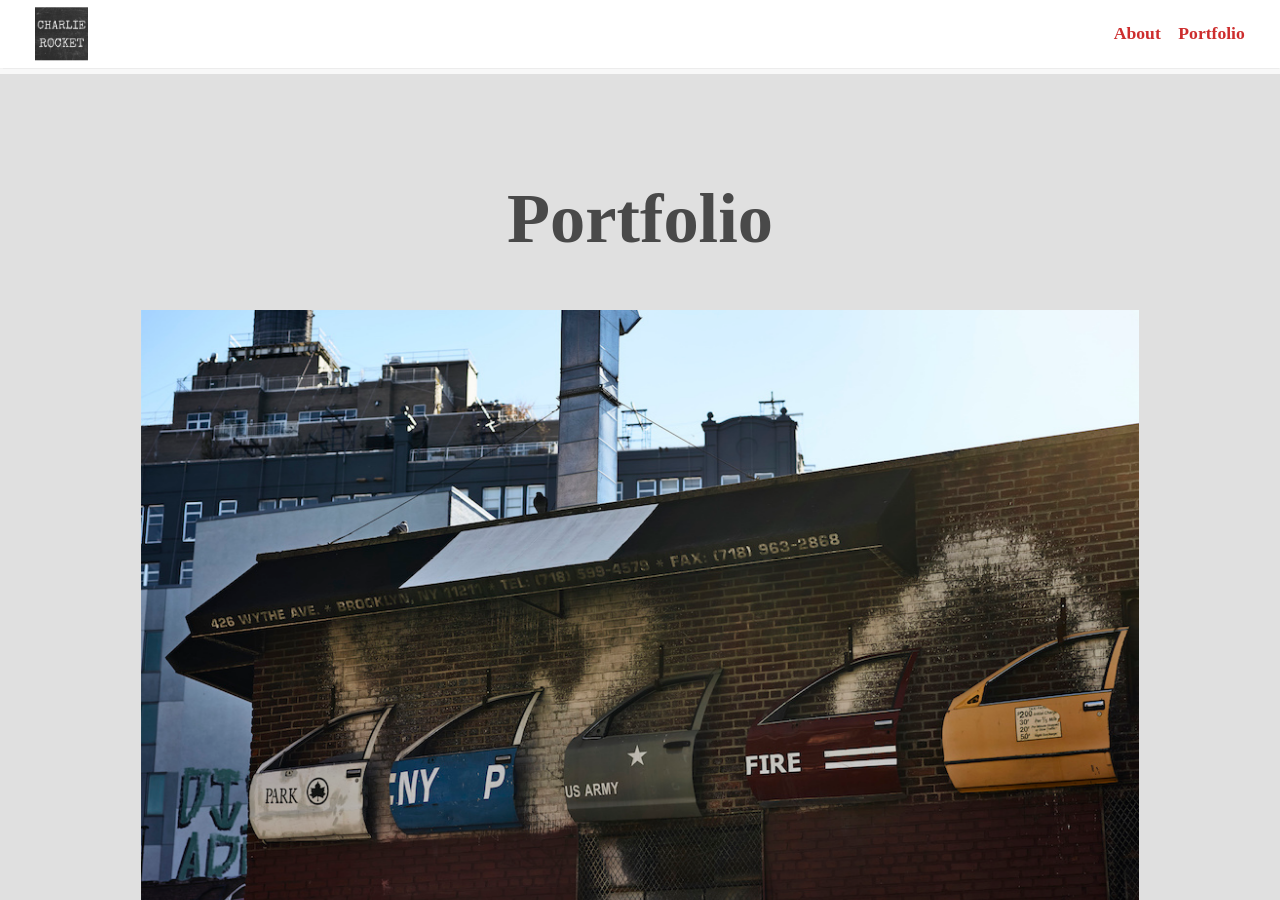
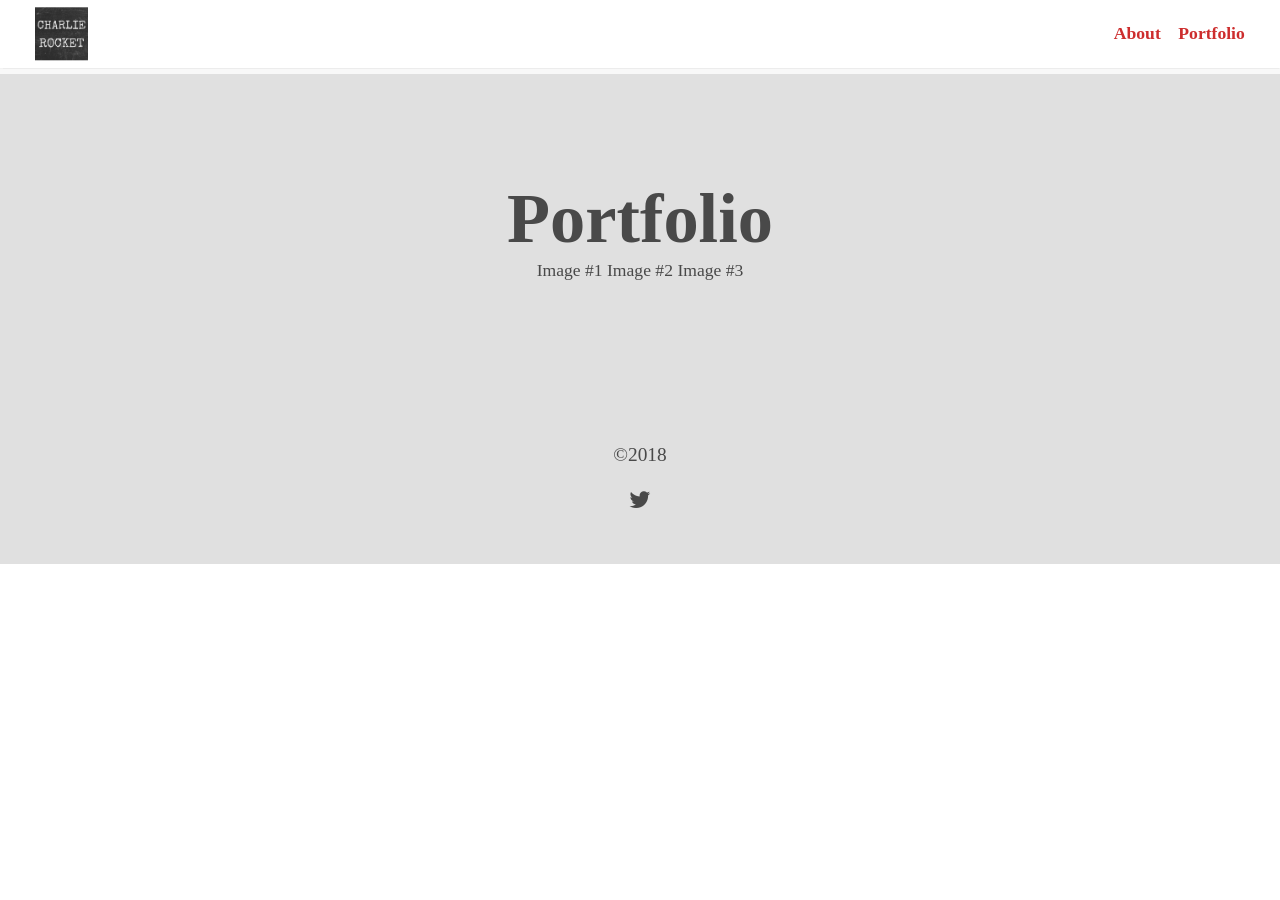
Before and after one commit to charlesrocket/photography, a Jekyll site: the page built from index.html, in a window 1280 px wide and 900 px high, scrolled down 1350 px. Built offline with Jekyll 4.4.1, drawn with Linux system fonts in a browser that asks for light colours; some web fonts are replaced; after the commit the page ends 1914 px from its top, so only the background shows below that.

Commit message:
add test content

```diff
--- a/index.html
+++ b/index.html
@@ -27,28 +27,9 @@ layout: default
 
 <section id="portfolio" class="section-padding bg-alpha">
   <div class="grid--double">
-    <h1 class="section-header">Portfolio</h1>
-    <div class="portfolio-carousel owl-carousel wow fadeIn">
-      <div>
-        <figure>
-          <img src="{{ '/assets/images/portfolio-1.jpg' | relative_url }}" alt="Portfolio Item"/>
-        </figure>
+    <h1 class="section-header">Portfolio</h1><center>
+    <a href="assets/images/portfolio-1.jpg" data-lightbox="roadtrip">Image #1</a>
+    <a href="assets/images/portfolio-2.jpg" data-lightbox="roadtrip">Image #2</a>
+    <a href="assets/images/portfolio-3.jpg" data-lightbox="roadtrip">Image #3</a></center>
       </div>
-      <div>
-        <figure>
-          <img src="{{ '/assets/images/portfolio-2.jpg' | relative_url }}" alt="Portfolio Item"/>
-        </figure>
-      </div>
-      <div>
-        <figure>
-          <img src="{{ '/assets/images/portfolio-3.jpg' | relative_url }}" alt="Portfolio Item"/>
-        </figure>
-      </div>
-      <div>
-        <figure>
-          <img src="{{ '/assets/images/portfolio-4.jpg' | relative_url }}" alt="Portfolio Item"/>
-        </figure>
-      </div>
-    </div>
-  </div>
 </section>
```
